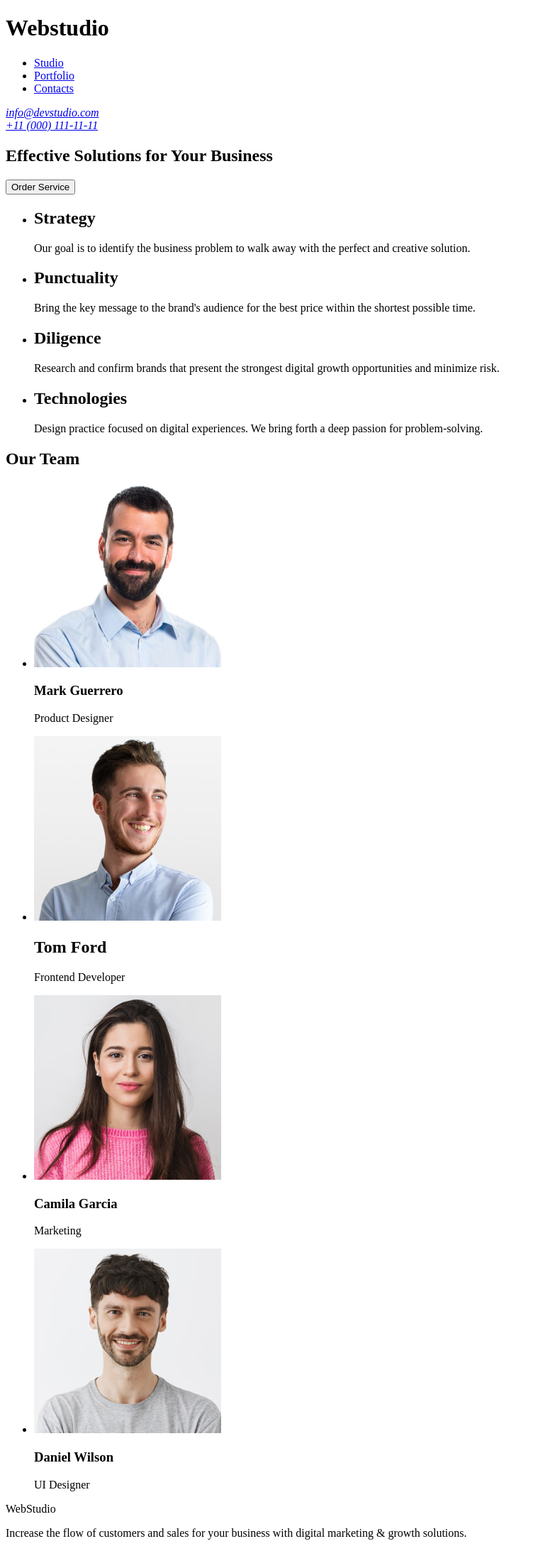
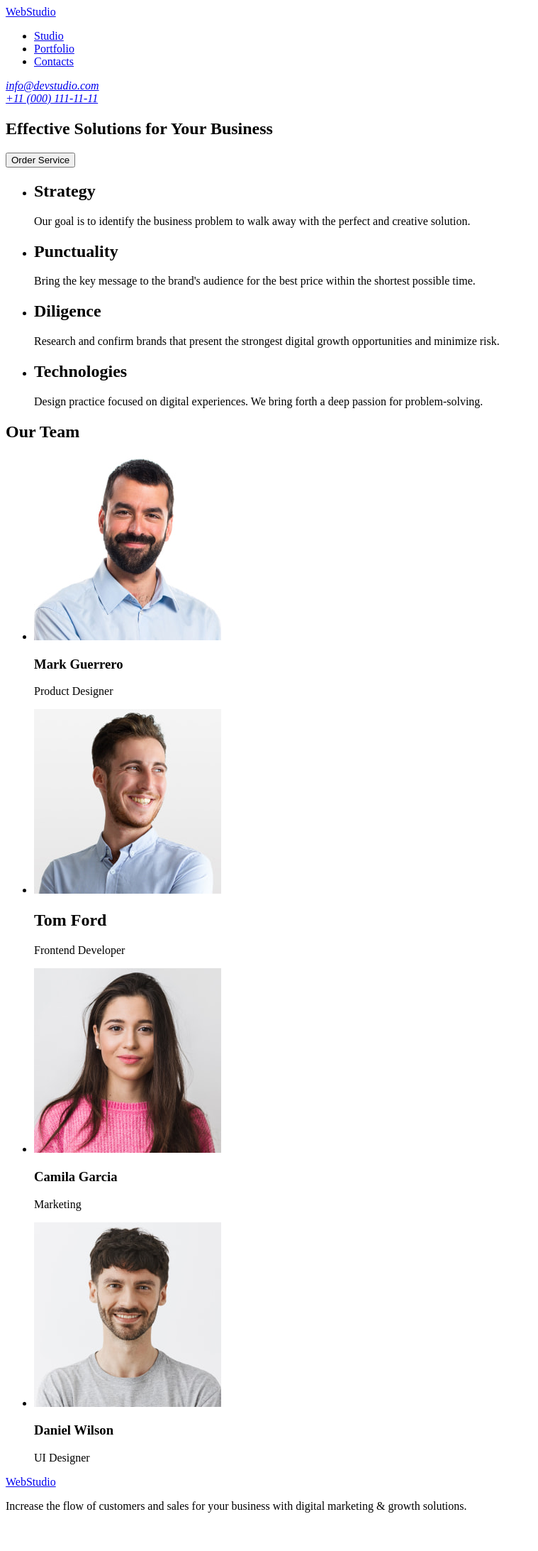
Before and after one commit to ex1kenny/goit-markup-hw-01, a plain HTML site: page index.html in a window 1280 px wide. Shown: the whole page at 71% size, without its empty margins (0-759 px from the left). After the commit the page ends 2147 px from the top, so only its background shows below. Drawn offline with Linux system fonts and the light colour scheme.

Commit message:
update project

```diff
--- a/index.html
+++ b/index.html
@@ -7,7 +7,7 @@
   </head>
   <body>
     <header>
-      <h1>Webstudio</h1>
+      <a href="index.html">WebStudio</a>
       <nav>
         <ul>
           <li><a href="/">Studio</a></li>
@@ -17,7 +17,7 @@
       </nav>
       <address>
         <a href="malito:info@devstudio.com">info@devstudio.com</a> <br />
-        <a href="tel:+11 (000) 111-11-11">+11 (000) 111-11-11</a> <br />
+        <a href="tel:+110001111111">+11 (000) 111-11-11</a> <br />
       </address>
     </header>
     <main>
@@ -104,7 +104,7 @@
       </section>
     </main>
     <footer>
-      <p>WebStudio</p>
+      <a href="index.html">WebStudio</a>
       <p>
         Increase the flow of customers and sales for your business with digital
         marketing & growth solutions.
```
